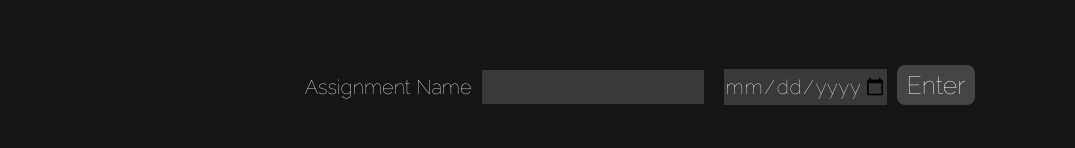
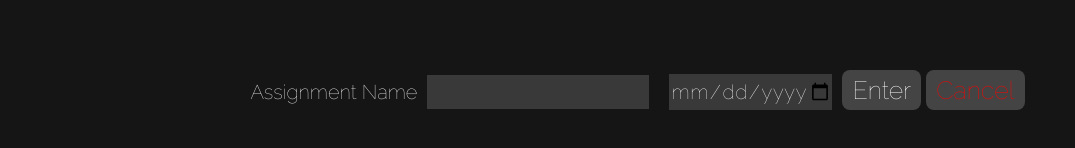
Before and after one commit to B-cabrera/hwcalendar-mern, a React (Vite) app: page /1/1 in a window 1280 px wide. Both pictures are taken after a click on the button "Add HW". Shown: the part 324-472 px from the top of the page, without its empty margins (0-1075 px from the left). Built offline with nearby package versions, Linux system fonts and the light colour scheme; no server answers.

Commit message:
adding cancel buttons to all forms

```diff
--- a/src/App.tsx
+++ b/src/App.tsx
@@ -69,7 +69,8 @@ function App() {
           showForm={isAdding}
           onChange={updateClass}
           onSubmit={createClass}
-          value={nameOfClass} />
+          value={nameOfClass}
+          changer={() => setIsAdding(false)} />
         {error && <p id='warning'>Please enter a valid class</p>}
       </div>
     </div>
--- a/src/components/AddAssignmentForm.tsx
+++ b/src/components/AddAssignmentForm.tsx
@@ -1,7 +1,7 @@
 import TFormProps from "../types/TFormProps";
 
 
-export default function AddAssignmentForm({ showForm, onChange, onSubmit, value, onDateChange }: TFormProps) {
+export default function AddAssignmentForm({ showForm, onChange, onSubmit, value, onDateChange, changer }: TFormProps) {
 
 
   return (
@@ -23,6 +23,10 @@ export default function AddAssignmentForm({ showForm, onChange, onSubmit, value,
             max='2100-12-31'
           />
           <button id="submitbtn">Enter</button>
+          <button
+          type="button"
+          id="cancel"
+          onClick={() => changer!()}>Cancel</button>
         </form>}
     </div>
   )
--- a/src/components/AddClassForm.tsx
+++ b/src/components/AddClassForm.tsx
@@ -1,7 +1,7 @@
 import FormProps from "../types/TFormProps";
 
 
-export default function AddClassForm({ showForm, onChange, onSubmit, value }: FormProps): JSX.Element {
+export default function AddClassForm({ showForm, onChange, onSubmit, value, changer }: FormProps): JSX.Element {
 
   return (
     <div id="bottom">
@@ -14,6 +14,11 @@ export default function AddClassForm({ showForm, onChange, onSubmit, value }: Fo
             onChange={onChange}
             autoComplete="off" />
           <button id="submitbtn">Enter</button>
+          <button
+          type="button"
+          id="cancel"
+          onClick={() => changer!()}
+          >Cancel</button>
         </form>}
 
     </div>
--- a/src/components/ClassPage.tsx
+++ b/src/components/ClassPage.tsx
@@ -117,6 +117,7 @@ export default function ClassPage() {
         onDateChange={updateHWDate}
         onSubmit={addHW}
         value={hwName}
+        changer = {() => setIsAddingAssignment(false)}
       />
       {!isValid && <h2 id="warning">Input Invalid</h2>}
     </div>
--- a/src/components/UpdateField.tsx
+++ b/src/components/UpdateField.tsx
@@ -23,6 +23,7 @@ export default function UpdateField({ initialValue, onSubmit, onChange, classNam
   return (
     <>
       {isChanging ?
+        <>
           <form onSubmit={onSubmit}>
             <input
               value={initialValue}
@@ -30,6 +31,7 @@ export default function UpdateField({ initialValue, onSubmit, onChange, classNam
             >
             </input>
           <button
+            type="button"
             id="cancel"
             onClick={(e) => {
               e.preventDefault();
@@ -39,7 +41,7 @@ export default function UpdateField({ initialValue, onSubmit, onChange, classNam
             Cancel
           </button>
           </form>
-
+        </>
         : <button
           id="editable-text"
           className={className ? className : ""}
--- a/src/styles/ClassPage.css
+++ b/src/styles/ClassPage.css
@@ -2,6 +2,7 @@
   display: grid;
   grid-template-rows: auto;
   gap: 5px;
+  width: 65vw;
 }
 
 #page {
--- a/src/styles/UpdateField.css
+++ b/src/styles/UpdateField.css
@@ -17,6 +17,6 @@
 }
 
 #cancel {
-  margin: 20px;
   color: red;
+  margin: 5px;
 }
--- a/src/types/TFormProps.ts
+++ b/src/types/TFormProps.ts
@@ -6,6 +6,7 @@ type TFormProps = {
   onSubmit: (event: FormEvent<HTMLFormElement>) => void,
   value: string,
   onDateChange?: (event: ChangeEvent<HTMLInputElement>) => void,
+  changer?: () => void
 }
 
 
```
Also changed, not shown: 1 other file (tests, documents, lock files or other folders). Lines whose indentation alone changed are shown as unchanged.
